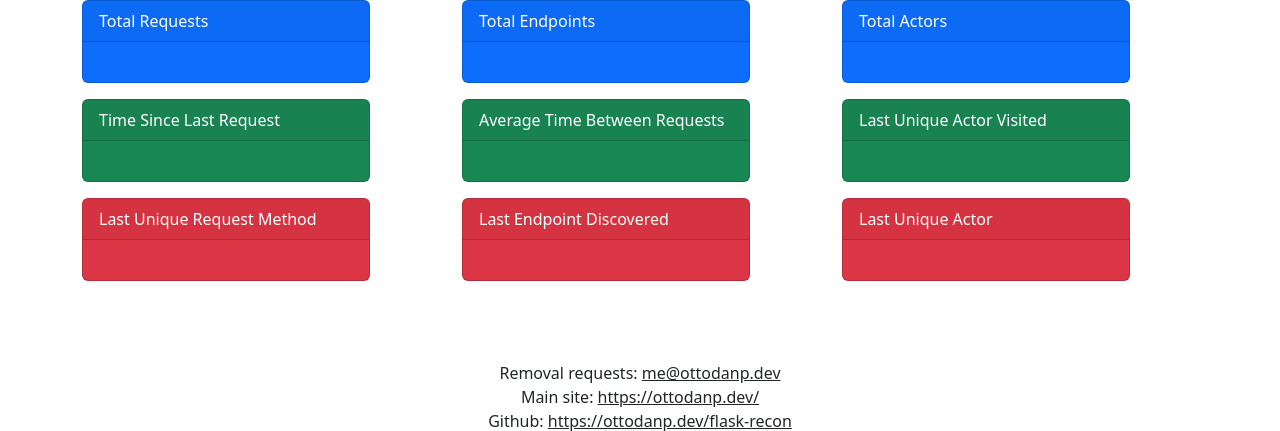
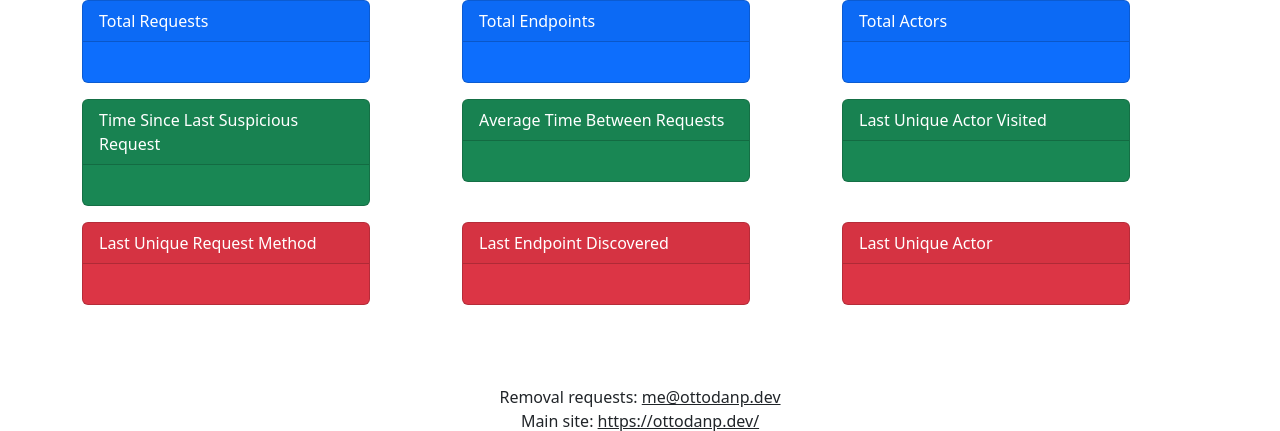
Before and after one commit to ottodanp/flask-recon, a Flask app: template templates/home.html in a window 1280 px wide. Shown: the part 56-487 px from the top of the page. Run offline with Flask 3, Linux system fonts and the light colour scheme; the template is opened without the code that fills it, so the values that code supplies are empty; parts of the project's set-up code (start-up, migrations or seed data) failed here and were passed over.

Commit message:
html fix

```diff
--- a/templates/home.html
+++ b/templates/home.html
@@ -39,7 +39,7 @@
     <div class="row">
         <div class="col-md-4">
             <div class="card text-white bg-success mb-3" style="max-width: 18rem;">
-                <div class="card-header">Time Since Last Request</div>
+                <div class="card-header">Time Since Last Suspicious Request</div>
                 <div class="card-body">
                     <h5 class="card-title text-center">{{ time_since_last_request }}</h5>
                 </div>
```
